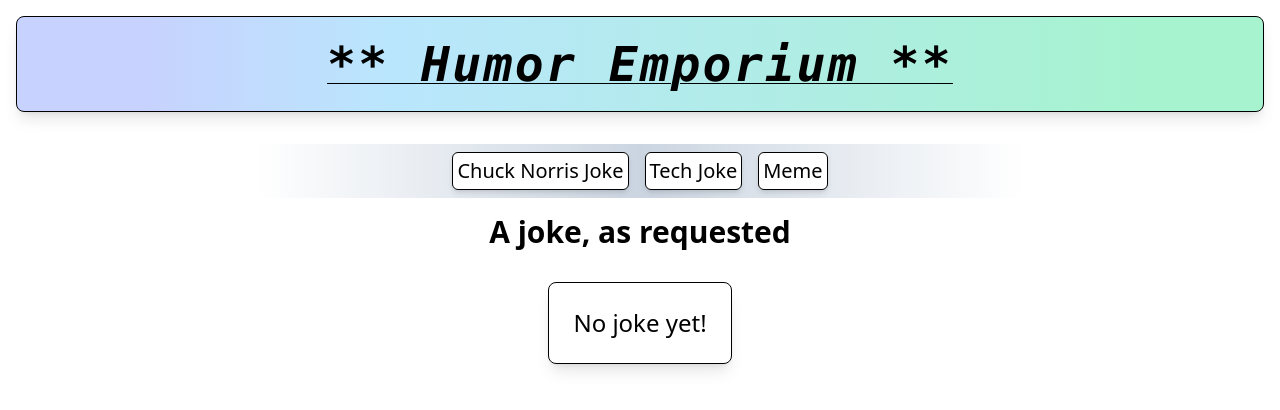
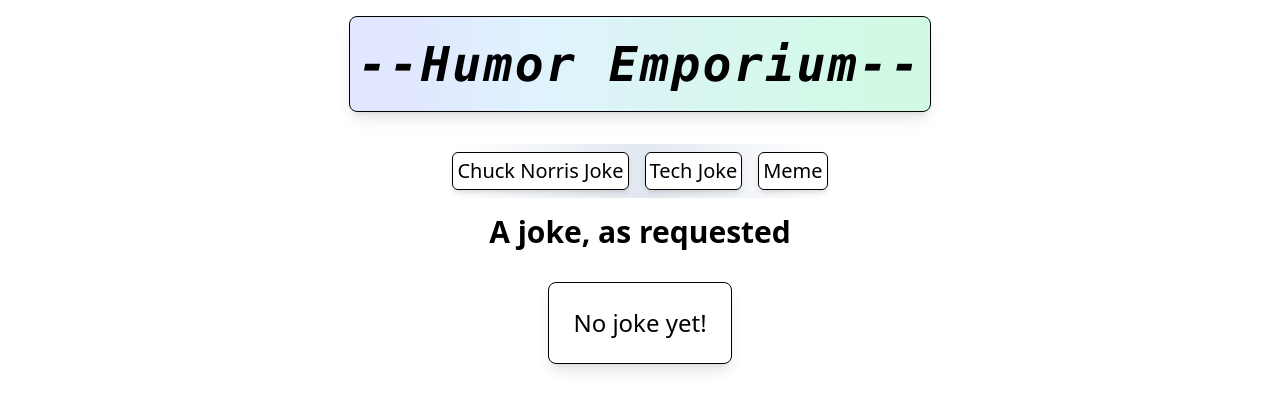
Before and after one commit to chrosslaw/next14-jokes, a Next.js app: page / in a window 1280 px wide. Shown: the top 410 px of the page. Built offline with nearby package versions, Linux system fonts and the light colour scheme; no server answers.

Commit message:
style adjust

```diff
--- a/src/app/layout.tsx
+++ b/src/app/layout.tsx
@@ -16,8 +16,8 @@
   children: React.ReactNode;
 }) {
   return (
-    <html lang="en" className="flex flex-col h-full w-full place-items-start">
-      <body className="h-full w-full">
+    <html lang="en" className="flex flex-col h-full w-full place-items-center">
+      <body className={``}>
         <Header />
         {children}
       </body>
--- a/src/app/page.tsx
+++ b/src/app/page.tsx
@@ -47,7 +47,7 @@
   if (!memes) fetchMemes();
   return (
     <div className="flex flex-col place-items-center">
-      <div className="flex flex-col md:flex-row place-content-center place-items-center w-full p-2 m-4 gap-4 shadow-inner-y shadow-gray-200  bg-gradient-to-r from-white from-20% via-slate-300 via-50% to-white to-80%">
+      <div className="flex flex-col md:flex-row place-content-center place-items-center w-full p-2 m-4 gap-4 shadow-inner-y shadow-gray-200  bg-gradient-to-r from-white from-20% via-slate-200 via-50% to-white to-80%">
         <button
           className="border w-max bg-white border-black rounded-md hover:border-blue-400 shadow-md hover:shadow-xl p-1 text-xl"
           onClick={() => {
--- a/src/app/ui/header.tsx
+++ b/src/app/ui/header.tsx
@@ -1,8 +1,8 @@
 export default function Header() {
   return (
-    <header className="flex place-content-center h-24 m-4 p-4 border border-black shadow-lg rounded-lg bg-gradient-to-r from-indigo-200 from-10% via-sky-200 via-30% to-emerald-200 to-90%">
-      <p className="self-center text-3xl lg:text-5xl font-mono font-bold italic underline underline-offset-2 decoration-0 tracking-wider">
-        ** Humor Emporium **
+    <header className="flex place-content-center h-24 m-4 p-2 border border-black shadow-lg rounded-lg bg-gradient-to-r from-indigo-100 from-10% via-sky-100 via-30% to-emerald-100 to-90%">
+      <p className="self-center text-3xl lg:text-5xl font-mono font-bold italic decoration-0 tracking-wider">
+        --Humor Emporium--
       </p>
     </header>
   );
```
